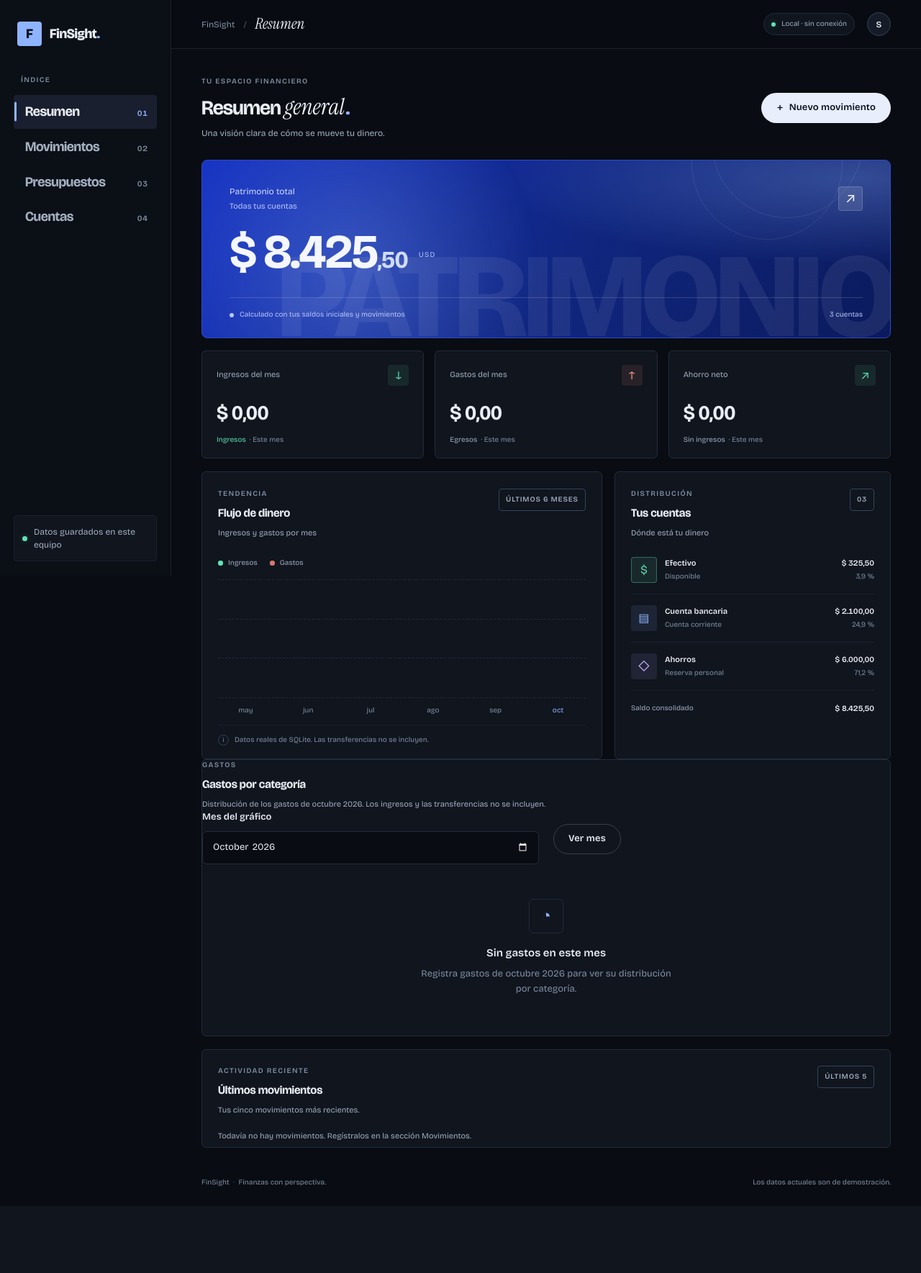
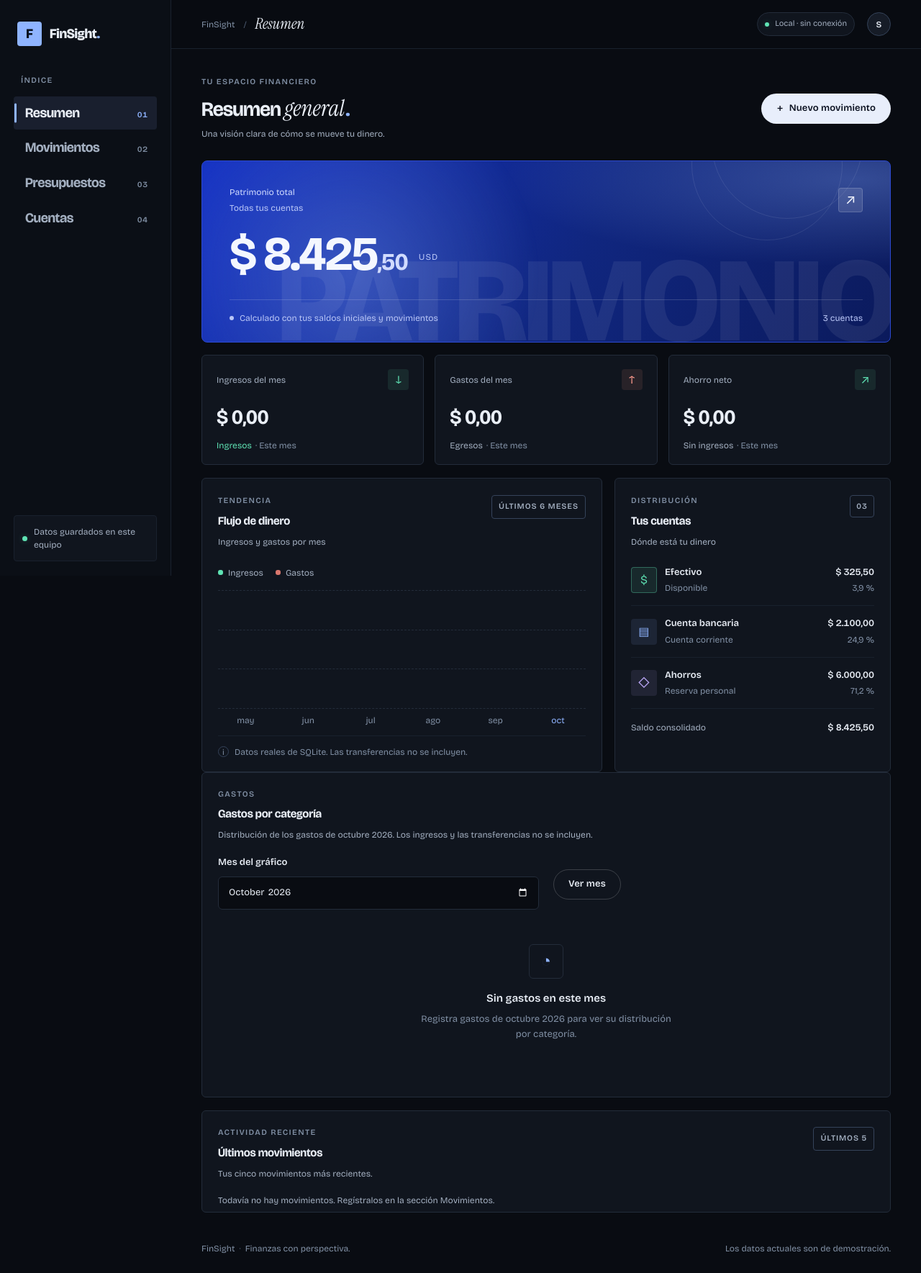
Before and after one commit to sebasarellano/FinSight, a Flask app: page / in a window 1280 px wide. Shown: the whole page at 72% size. Before the commit the page ends 1648 px from the top, so only its background shows below. Run offline with Flask 3, Linux system fonts and the light colour scheme; data comes from the database, SQL or seed files in the repository; data that the repository does not hold is empty; a map, chart or similar area stays blank.

Commit message:
style: polish typography and panel spacing (#30)

```diff
--- a/static/css/styles.css
+++ b/static/css/styles.css
@@ -51,6 +51,13 @@
 
 :root {
     color-scheme: dark;
+
+    /* Escala tipografica minima (accesibilidad): nada de texto por debajo de 11 px.
+       label: etiquetas en mayusculas con espaciado; small: texto secundario;
+       body: datos principales de tablas y listas. */
+    --fs-label: 11px;
+    --fs-small: 12px;
+    --fs-body: 13px;
 
     /* Superficies: negro azulado, de la más profunda a la más elevada */
     --bg: #090c12;
@@ -229,7 +236,7 @@ a:focus-visible {
 .eyebrow {
     margin: 0;
     color: var(--text-muted);
-    font-size: 10px;
+    font-size: var(--fs-label);
     font-weight: 700;
     letter-spacing: 1.35px;
 }
@@ -285,7 +292,7 @@ a:focus-visible {
 .nav-index {
     color: var(--text-muted);
     font-family: var(--font-body);
-    font-size: 11px;
+    font-size: var(--fs-label);
     font-weight: 600;
     letter-spacing: 0.08em;
     font-variant-numeric: tabular-nums;
@@ -400,7 +407,7 @@ a:focus-visible {
     background: var(--surface);
     border: 1px solid var(--border);
     border-radius: var(--radius-pill);
-    font-size: 10px;
+    font-size: var(--fs-label);
 }
 
 .local-badge .status-dot {
@@ -528,7 +535,7 @@ a:focus-visible {
 .balance-caption {
     margin: 4px 0 0;
     color: var(--on-hero-muted);
-    font-size: 11px;
+    font-size: var(--fs-small);
 }
 
 .balance-icon {
@@ -568,7 +575,7 @@ a:focus-visible {
 .balance-period {
     margin-top: 6px;
     color: var(--on-hero-muted);
-    font-size: 10px;
+    font-size: var(--fs-small);
     letter-spacing: 1px;
 }
 
@@ -582,7 +589,7 @@ a:focus-visible {
     gap: 12px;
     padding-top: 16px;
     color: var(--on-hero-muted);
-    font-size: 10px;
+    font-size: var(--fs-small);
 }
 
 .balance-insight {
@@ -650,7 +657,7 @@ a:focus-visible {
 
 .metric-label {
     color: var(--text-secondary);
-    font-size: 11px;
+    font-size: var(--fs-small);
 }
 
 .metric-icon {
@@ -689,7 +696,7 @@ a:focus-visible {
     gap: 5px;
     margin: 0;
     color: var(--text-muted);
-    font-size: 10px;
+    font-size: var(--fs-small);
 }
 
 .metric-accent {
@@ -739,7 +746,7 @@ a:focus-visible {
 }
 
 .panel-description {
-    font-size: 11px;
+    font-size: var(--fs-small);
 }
 
 .period-chip,
@@ -750,7 +757,7 @@ a:focus-visible {
     background: transparent;
     border: 1px solid var(--border-strong);
     border-radius: var(--radius-sm);
-    font-size: 10px;
+    font-size: var(--fs-label);
     font-weight: 600;
     letter-spacing: 0.08em;
     text-transform: uppercase;
@@ -770,7 +777,7 @@ a:focus-visible {
     gap: 17px;
     margin-top: 25px;
     color: var(--text-secondary);
-    font-size: 10px;
+    font-size: var(--fs-small);
 }
 
 .chart-legend span {
@@ -865,7 +872,7 @@ a:focus-visible {
 
 .month-label {
     color: var(--text-muted);
-    font-size: 10px;
+    font-size: var(--fs-small);
 }
 
 .current-month .month-label {
@@ -880,7 +887,7 @@ a:focus-visible {
     padding-top: 13px;
     color: var(--text-muted);
     border-top: 1px solid var(--border-soft);
-    font-size: 10px;
+    font-size: var(--fs-small);
 }
 
 .note-mark {
@@ -891,7 +898,7 @@ a:focus-visible {
     place-items: center;
     border: 1px solid var(--border-strong);
     border-radius: 50%;
-    font-size: 9px;
+    font-size: var(--fs-label);
 }
 
 .account-list {
@@ -948,7 +955,7 @@ a:focus-visible {
 .account-name {
     overflow: hidden;
     color: var(--text);
-    font-size: 11px;
+    font-size: var(--fs-body);
     font-weight: 600;
     text-overflow: ellipsis;
     white-space: nowrap;
@@ -956,7 +963,7 @@ a:focus-visible {
 
 .account-subtitle {
     color: var(--text-muted);
-    font-size: 10px;
+    font-size: var(--fs-small);
 }
 
 .account-amount {
@@ -968,14 +975,14 @@ a:focus-visible {
 }
 
 .account-amount strong {
-    font-size: 11px;
+    font-size: var(--fs-body);
     font-weight: 600;
     font-variant-numeric: tabular-nums;
 }
 
 .account-amount span {
     color: var(--text-muted);
-    font-size: 10px;
+    font-size: var(--fs-small);
 }
 
 .account-total {
@@ -984,12 +991,12 @@ a:focus-visible {
     gap: 10px;
     margin-top: 17px;
     color: var(--text-secondary);
-    font-size: 10px;
+    font-size: var(--fs-small);
 }
 
 .account-total strong {
     color: var(--text);
-    font-size: 11px;
+    font-size: var(--fs-body);
     font-variant-numeric: tabular-nums;
 }
 
@@ -1019,7 +1026,7 @@ a:focus-visible {
     background: var(--surface-head);
     border-top: 1px solid var(--border-soft);
     border-bottom: 1px solid var(--border-soft);
-    font-size: 9px;
+    font-size: var(--fs-label);
     font-weight: 700;
     letter-spacing: 0.75px;
 }
@@ -1033,10 +1040,15 @@ a:focus-visible {
     border-radius: 0 var(--radius-sm) var(--radius-sm) 0;
 }
 
+.transactions-table tfoot td {
+    background: var(--surface-head);
+    border-top: 1px solid var(--border-soft);
+}
+
 .transactions-table td {
     padding: 14px 11px;
     border-bottom: 1px solid var(--border-soft);
-    font-size: 11px;
+    font-size: var(--fs-body);
 }
 
 .transactions-table tbody tr {
@@ -1065,13 +1077,13 @@ a:focus-visible {
 
 .transaction-name strong {
     color: var(--text);
-    font-size: 11px;
+    font-size: var(--fs-body);
     font-weight: 600;
 }
 
 .transaction-name small {
     color: var(--text-muted);
-    font-size: 10px;
+    font-size: var(--fs-small);
 }
 
 .transaction-symbol {
@@ -1101,7 +1113,7 @@ a:focus-visible {
     background: transparent;
     border: 1px solid var(--border-strong);
     border-radius: var(--radius-sm);
-    font-size: 10px;
+    font-size: var(--fs-label);
     font-weight: 600;
     letter-spacing: 0.06em;
     text-transform: uppercase;
@@ -1134,7 +1146,7 @@ a:focus-visible {
     gap: 10px;
     padding: 21px max(var(--page-gutter), calc((100% - var(--page-content)) / 2)) 25px;
     color: var(--text-muted);
-    font-size: 10px;
+    font-size: var(--fs-small);
 }
 
 .footer-dot {
@@ -1370,7 +1382,15 @@ a:focus-visible {
     margin-bottom: 24px;
 }
 
+/* Los paneles de formulario y el de categorias no tenian relleno propio:
+   el contenido quedaba pegado al borde. */
+.movement-form-panel,
+.category-panel {
+    padding: 22px;
+}
+
 .movement-form {
+    margin-top: 20px;
     display: grid;
     grid-template-columns: repeat(2, minmax(0, 1fr));
     gap: 22px 20px;
```
